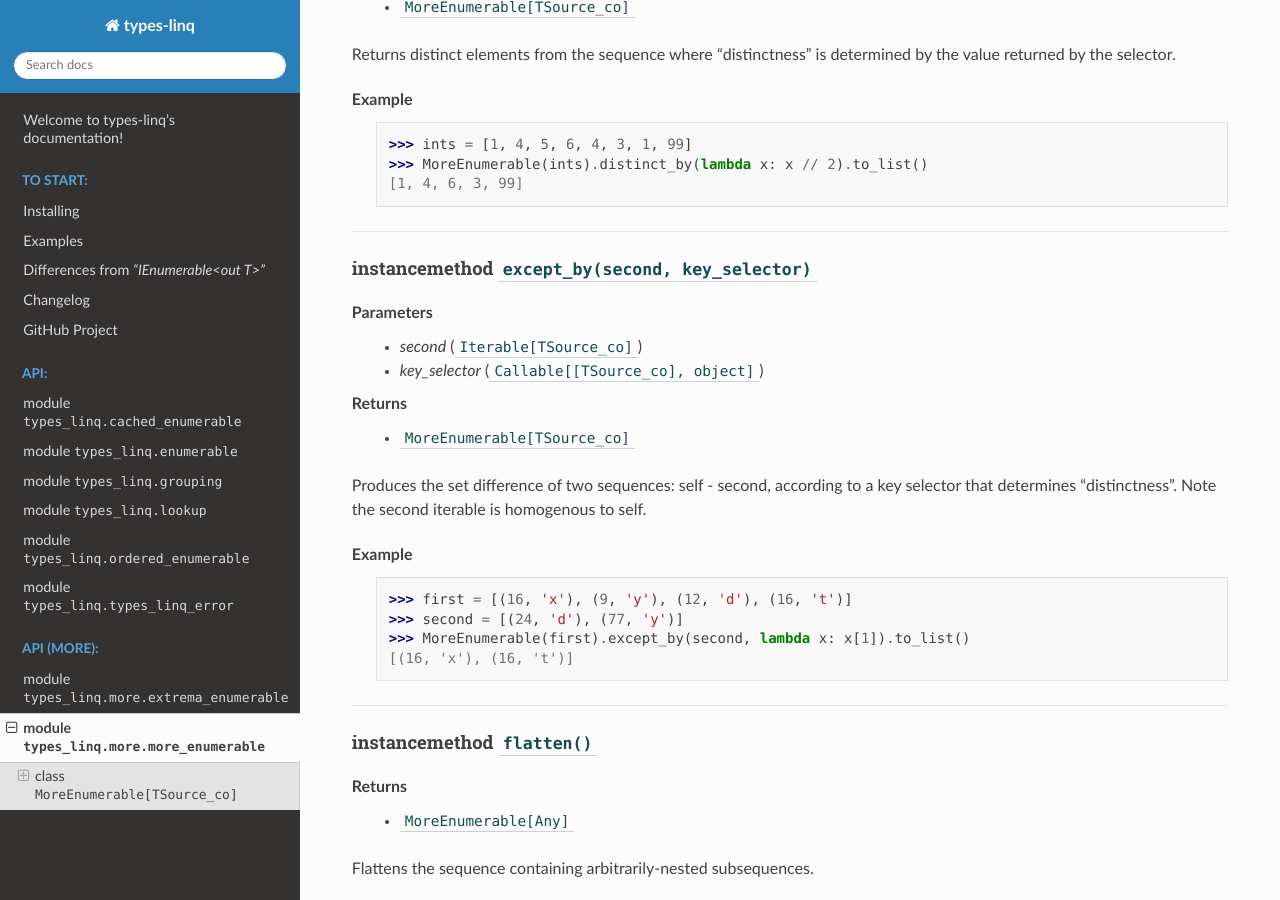
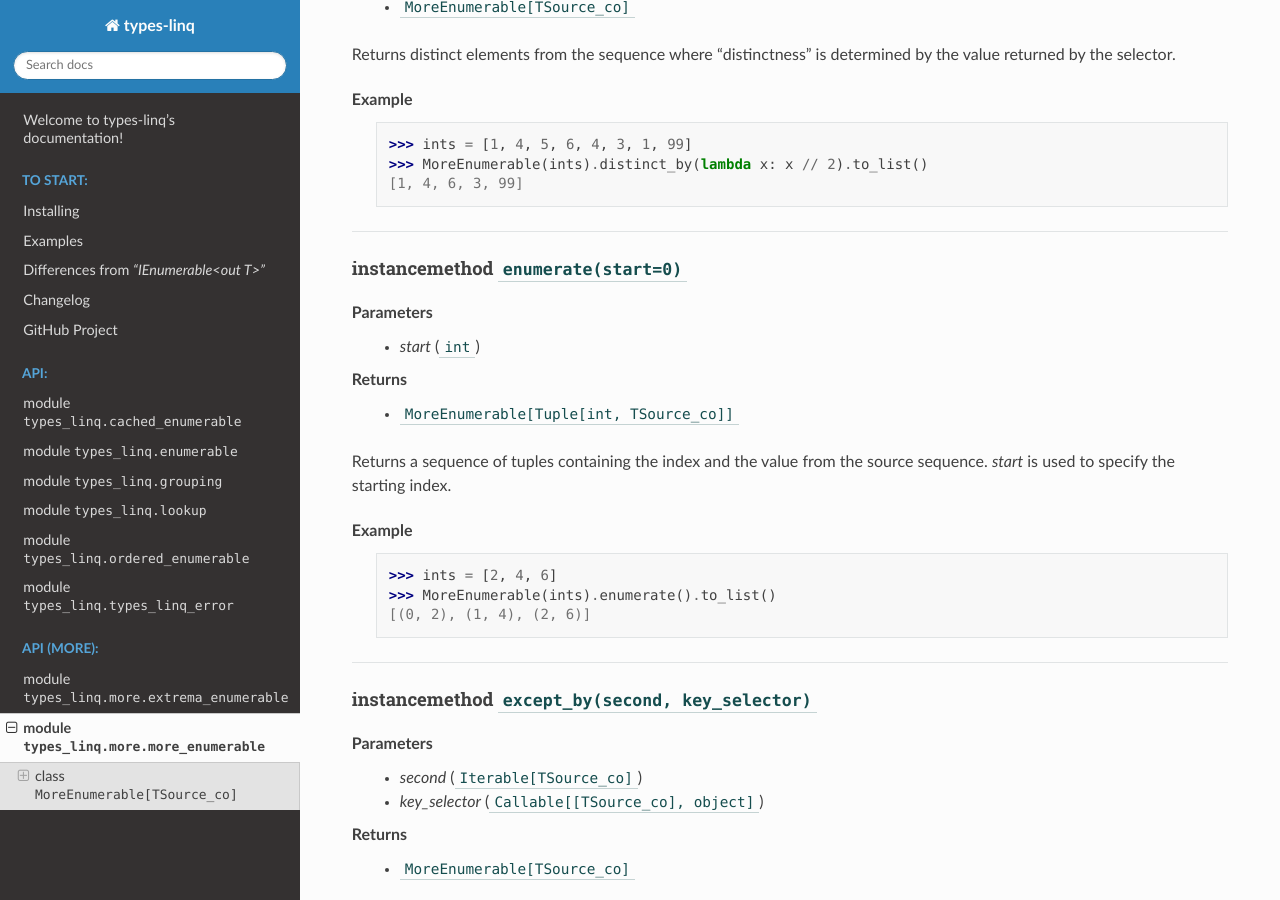
Before and after one commit to cleoold/types-linq, a Sphinx documentation site: the page built from doc/api/more/types_linq.more.more_enumerable.rst, in a window 1280 px wide and 900 px high, scrolled down 2018 px. Built offline with Sphinx 7.4.7 and the Read the Docs theme 2.0.0, drawn with Linux system fonts in a browser that asks for light colours.

Commit message:
add enumerate()
this corresponds to morelinq's .index() method

```diff
--- a/doc/api/more/types_linq.more.more_enumerable.rst
+++ b/doc/api/more/types_linq.more.more_enumerable.rst
@@ -98,6 +98,25 @@ Example
     >>> ints = [1, 4, 5, 6, 4, 3, 1, 99]
     >>> MoreEnumerable(ints).distinct_by(lambda x: x // 2).to_list()
     [1, 4, 6, 3, 99]
+
+----
+
+instancemethod ``enumerate(start=0)``
+---------------------------------------
+
+Parameters
+  - `start` (``int``)
+
+Returns
+  - ``MoreEnumerable[Tuple[int, TSource_co]]``
+
+Returns a sequence of tuples containing the index and the value from the source sequence. `start`
+is used to specify the starting index.
+
+Example
+    >>> ints = [2, 4, 6]
+    >>> MoreEnumerable(ints).enumerate().to_list()
+    [(0, 2), (1, 4), (2, 6)]
 
 ----
 
--- a/doc/api_spec.py
+++ b/doc/api_spec.py
@@ -184,6 +184,7 @@ modules: list[ModuleSpec] = [
                     'aggregate_right',
                     'as_more',
                     'distinct_by',
+                    'enumerate',
                     'except_by',
                     'flatten',
                     'flatten2',
```
Also changed, not shown: 3 other files.
